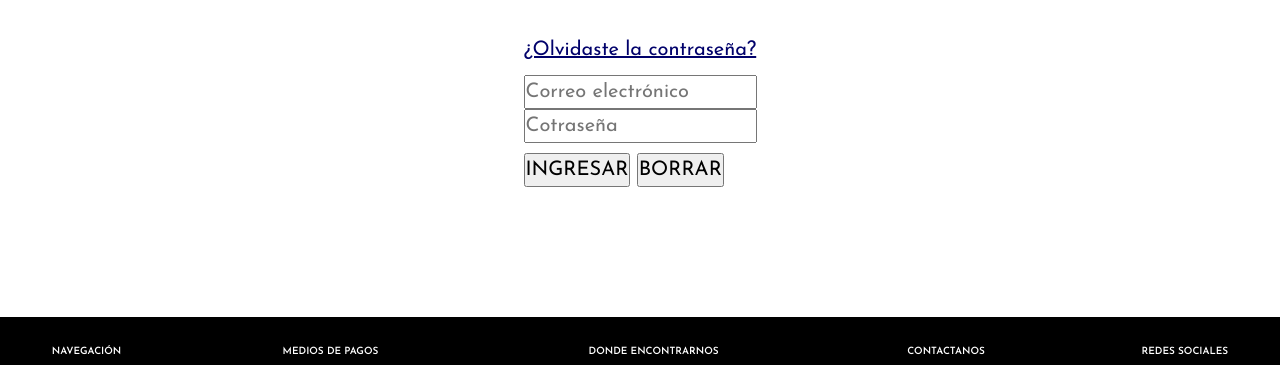
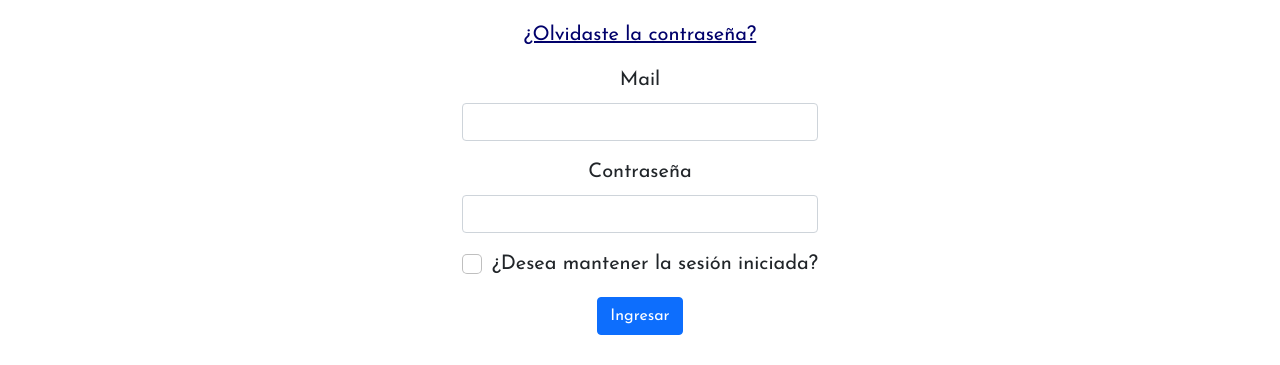
Before and after one commit to brun1/matesvanuk, a website: page pages/iniciar.html in a window 1280 px wide. Shown: the part 385-750 px from the top of the page. Drawn offline with nearby package versions, Linux system fonts and the light colour scheme.

Commit message:
modifique los botones, los espacios y letras, del inicio de sesión

```diff
--- a/pages/iniciar.html
+++ b/pages/iniciar.html
@@ -82,14 +82,29 @@
         <div class="rellenoInicio">
             <a class="recuperarPass" href="#">¿Olvidaste la contraseña?</a>
             <!--Acá iría la recuperación de la contraseña o del usuario-->
-            <!--lo dejo para más adelante porque no sé como se hace-->
             <div class="ingresarUsuario">
-                <input type="text" name="email" placeholder="Correo electrónico">
-                <input type="password" name="contraseña" placeholder="Cotraseña">
-                <div class="botonesIngresar">
-                    <input type="submit" value="INGRESAR">
-                    <input type="reset" value="BORRAR">
-                </div>
+                <form class="row g-3">
+                    <div class="col-md-6">
+                        <label for="inputEmail4" class="form-label">Mail</label>
+                        <input type="email" class="form-control" id="inputEmail4">
+                    </div>
+                    <div class="col-md-6">
+                        <label for="inputPassword4" class="form-label">Contraseña</label>
+                        <input type="password" class="form-control" id="inputPassword4">
+                    </div>
+                    <div class="col-12">
+                        <div class="form-check">
+                            <input class="form-check-input" type="checkbox" id="gridCheck">
+                            <label class="form-check-label" for="gridCheck">
+                                ¿Desea mantener la sesión iniciada?
+                                <!-- Acá iría para mantener la sesión iniciada en el dispositivo que este -->
+                            </label>
+                        </div>
+                    </div>
+                    <div class="col-12">
+                        <button type="submit" class="btn btn-primary">Ingresar</button>
+                    </div>
+                </form>
             </div>
         </div>
     </main>
--- a/scss/_estructura.scss
+++ b/scss/_estructura.scss
@@ -145,37 +145,31 @@ header{
 // INICIO DE SESION
 .iniciar{
     display: grid;
-    margin-top: 50px;
+    margin-top: 35px;
 }
 .rellenoInicio{
     display: grid;
-    margin: 30px 0 90px 0;
+    text-align: center;
+    margin: 30px 20px 90px 20px;
     a{
         text-decoration:underline;
         color: rgb(1, 1, 107);
     }
 }
 .recuperarPass{
-    display: grid;
+    display: flex;
     justify-content: center;
-}
-.ingresarUsuario{
-    display: grid;
-    justify-content: center;
-    margin-top: 10px;
-}
-.botonesIngresar{
-    margin-top: 10px;
+    margin: 0 0 15px 0;
 }
 // REGISTRAR
 .registro{
     display: grid;
     margin: 20px;
-    text-align: center;
 }
 .registroEspacios{
     display: grid;
     justify-content: center;
+    text-align: center;
 }
 // COMPAÑÍA
 .coorp{
@@ -427,6 +421,12 @@ div h4{
 }
 .rellenoInicio{
     font-size: 15pt;
+    display: grid;
+}
+.ingresarUsuario{
+    div{
+        width: 100%;
+    }
 }
 }
 /**************************/
@@ -531,9 +531,19 @@ div h4{
     }
     // INICIAR SESION
     .rellenoInicio{
+        display: grid;
         font-size: 18pt;
         margin-top: 20px;
         margin-bottom: 245px;
+    }
+    .ingresarUsuario{
+        .form-check{
+            display: flex;
+            justify-content: center;
+        }
+        button{
+            font-size: 15pt;
+        }
     }
     // CONTACTO
     .contacto h1{
```
Also changed, not shown: css/estilos.css.
